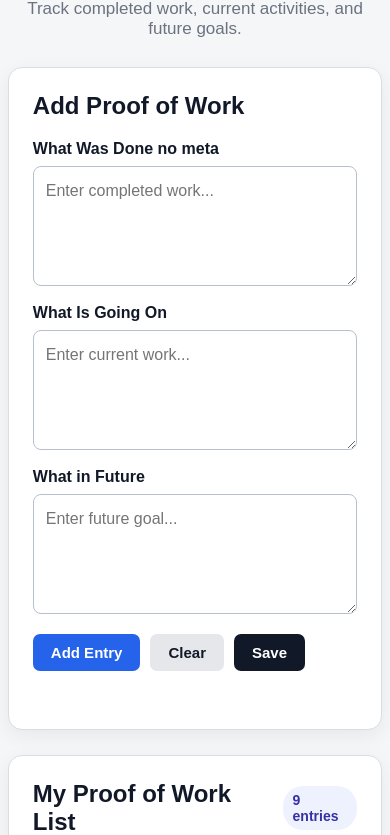
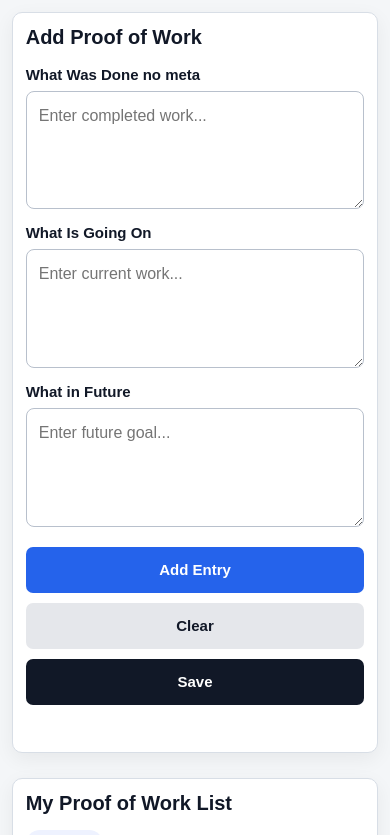
Before and after one commit to Sahil20042007/Proof-of-Work, a plain HTML site: page index.html in a window 390 px wide. Shown: the part 83-918 px from the top of the page. Drawn offline with Linux system fonts and the light colour scheme.

Commit message:
Made application mobile responsive

```diff
--- a/style.css
+++ b/style.css
@@ -231,3 +231,118 @@
         width: 96%;
     }
 }
+/* ==========================================
+   MOBILE RESPONSIVE DESIGN
+   ========================================== */
+
+@media (max-width: 768px) {
+
+    body {
+        font-size: 15px;
+    }
+
+    .container {
+        width: 95%;
+        margin: 20px auto 40px;
+    }
+
+    .page-header {
+        margin-bottom: 20px;
+    }
+
+    .page-header h1 {
+        font-size: 30px;
+    }
+
+    .page-header p {
+        font-size: 14px;
+    }
+
+    .form-card,
+    .table-card {
+        padding: 16px;
+        border-radius: 10px;
+    }
+
+    .form-card h2,
+    .table-card h2 {
+        font-size: 20px;
+    }
+
+    /* Make form fields one below another */
+    .form-grid {
+        grid-template-columns: 1fr;
+        gap: 15px;
+    }
+
+    .form-group textarea {
+        min-height: 110px;
+        font-size: 16px;
+    }
+
+    /* Make buttons comfortable for touch */
+    .button-row {
+        display: grid;
+        grid-template-columns: 1fr 1fr;
+        gap: 10px;
+    }
+
+    .btn {
+        width: 100%;
+        min-height: 44px;
+        font-size: 15px;
+    }
+
+    /* Table remains horizontally scrollable */
+    .table-wrapper {
+        overflow-x: auto;
+        -webkit-overflow-scrolling: touch;
+    }
+
+    table {
+        min-width: 900px;
+    }
+
+    th,
+    td {
+        padding: 11px 10px;
+        font-size: 14px;
+    }
+
+    .action-btn {
+        min-height: 38px;
+        padding: 8px 11px;
+        font-size: 14px;
+    }
+
+    .table-header {
+        align-items: flex-start;
+        flex-direction: column;
+    }
+}
+
+
+/* Extra-small phones */
+@media (max-width: 480px) {
+
+    .container {
+        width: 94%;
+    }
+
+    .page-header h1 {
+        font-size: 26px;
+    }
+
+    .form-card,
+    .table-card {
+        padding: 13px;
+    }
+
+    .button-row {
+        grid-template-columns: 1fr;
+    }
+
+    .btn {
+        min-height: 46px;
+    }
+}
```
